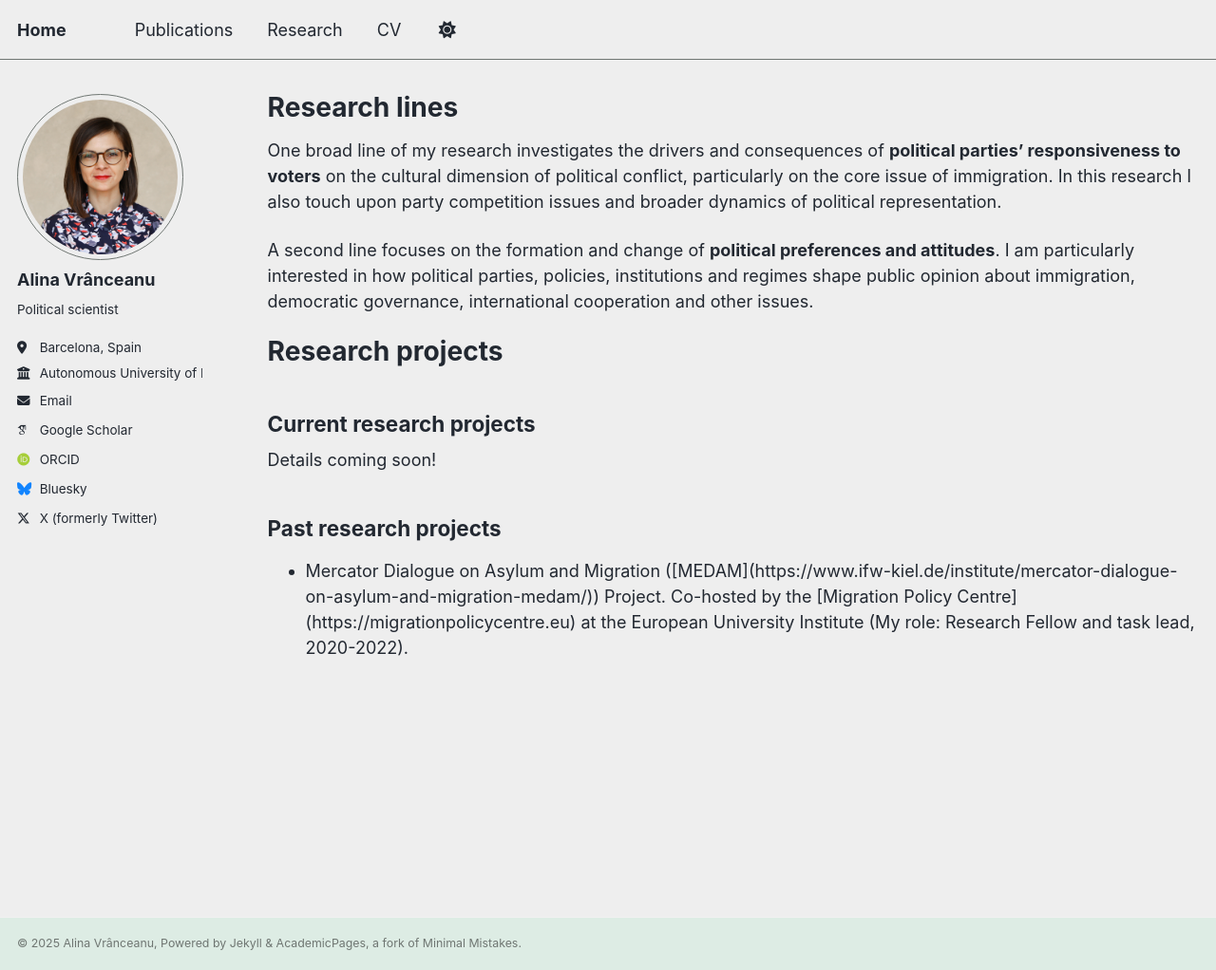
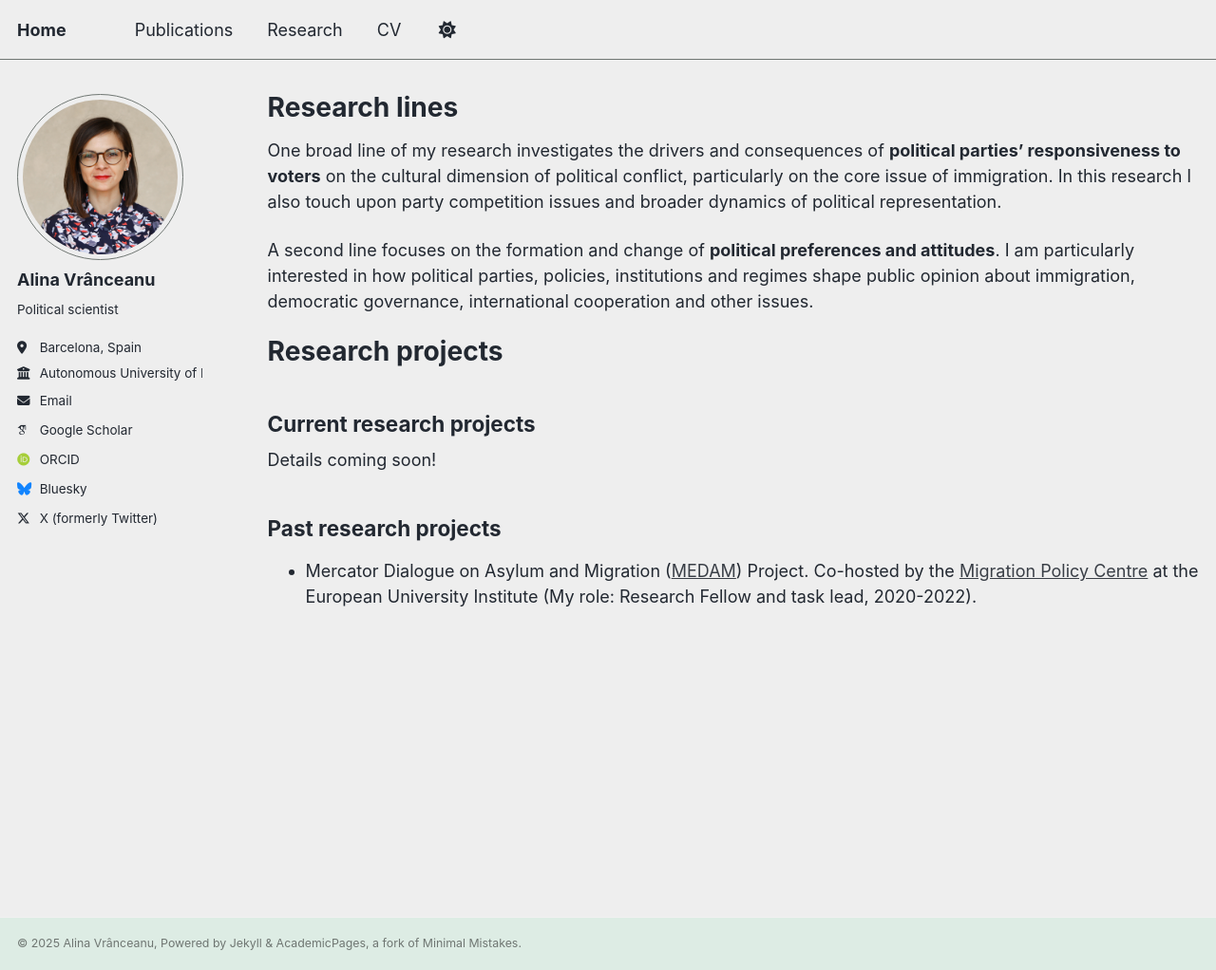
Before and after one commit to alinavranceanu/alinavranceanu.github.io, a Jekyll site: the page built from _pages/portfolio.html, in a window 1280 px wide and 1022 px high. Shown: the whole window at 95% size. Built offline with Jekyll 4.4.1, drawn with Linux system fonts in a browser that asks for light colours; some web fonts are replaced; a script that is not in the unit is left out; part of the change alters nothing that is shown.

Commit message:
Update portfolio.html

```diff
--- a/_pages/portfolio.html
+++ b/_pages/portfolio.html
@@ -25,6 +25,6 @@ Details coming soon!
 
 <h2>Past research projects</h2>
 <ul>
-  <li>Mercator Dialogue on Asylum and Migration ([MEDAM](https://www.ifw-kiel.de/institute/mercator-dialogue-on-asylum-and-migration-medam/)) Project. Co-hosted by the [Migration Policy Centre](https://migrationpolicycentre.eu) at the European University Institute (My role: Research Fellow and task lead, 2020-2022).
+  <li>Mercator Dialogue on Asylum and Migration (<a href="https://www.ifw-kiel.de/institute/mercator-dialogue-on-asylum-and-migration-medam/">MEDAM</a>) Project. Co-hosted by the <a href="https://migrationpolicycentre.eu">Migration Policy Centre</a> at the European University Institute (My role: Research Fellow and task lead, 2020-2022).
 </li>
 </ul>
```
